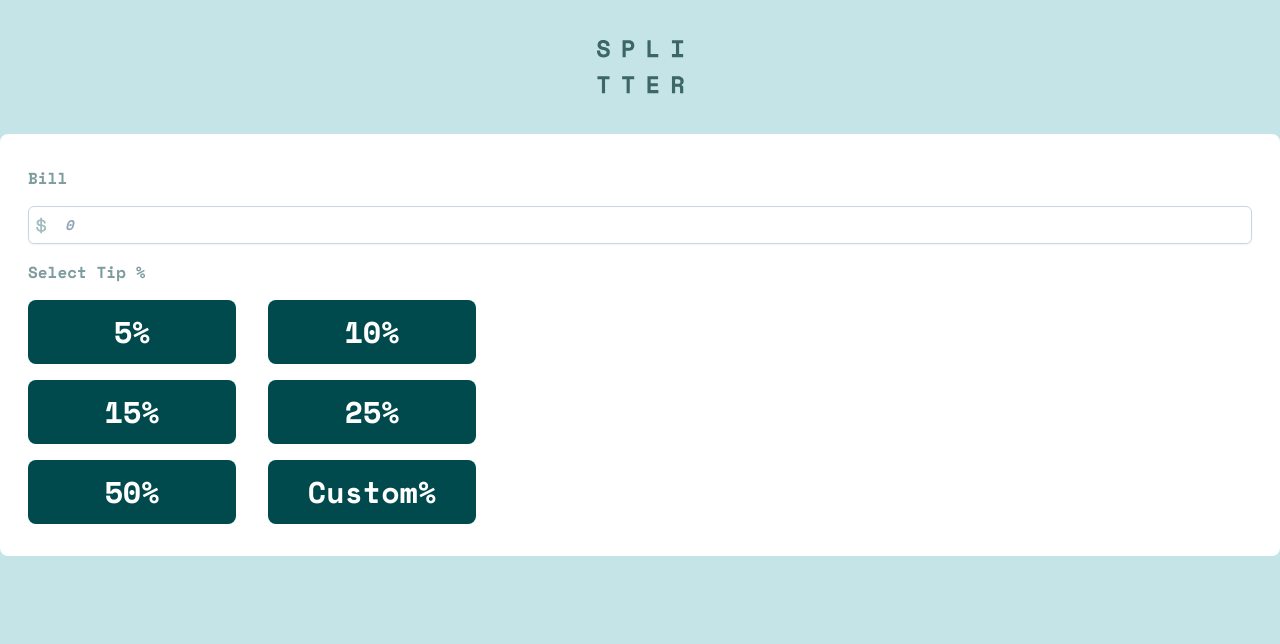
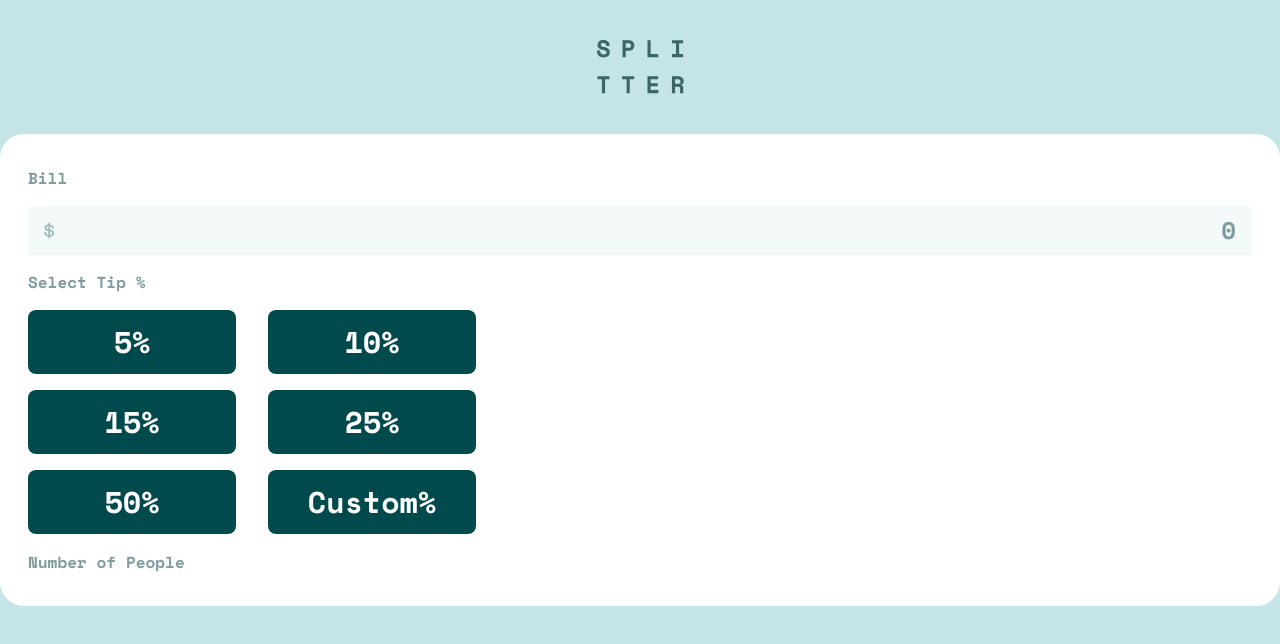
Before and after one commit to zayaanw/tip-calc, a React (Vite) app: page / in a window 1280 px wide. Shown: the top 644 px of the page. Built offline with nearby package versions, Linux system fonts and the light colour scheme.

Commit message:
fixed alignment on input + styling

```diff
--- a/src/App.jsx
+++ b/src/App.jsx
@@ -21,6 +21,7 @@ function App() {
             <TipButton percentage={50} />
             <TipButton percentage={"Custom"} />
           </div>
+          <h1 className="text-[#7f9c9f]">Number of People</h1>
         </Container>
       </div>
     </>
--- a/src/components/Bill.jsx
+++ b/src/components/Bill.jsx
@@ -1,15 +1,16 @@
 function Bill() {
   return (
-    <label className="relative block w-full">
+    <label className="relative w-full">
       <span className="sr-only">Total amount</span>
-      <span className="absolute inset-y-0 left-0 flex items-center pl-2">
+      <span className="absolute inset-y-0 left-2 flex items-center pl-2">
         <img src="src\assets\icon-dollar.svg"></img>
       </span>
       <input
-        className="block w-full rounded-md border border-slate-300 bg-white py-2 pl-9 pr-3 text-2xl shadow-sm placeholder:italic placeholder:text-slate-400 focus:border-sky-500 focus:outline-none focus:ring-1 focus:ring-sky-500 sm:text-sm"
+        className="block w-full rounded-md bg-[#f4fafa] py-2 pl-9  pr-4 text-2xl text-[#00494d] shadow-sm placeholder:text-[#7f9c9f] focus:border-sky-500 focus:outline-none focus:ring-1 focus:ring-sky-500"
         placeholder="0"
         type="number"
         name="total_bill"
+        dir="rtl"
       />
     </label>
   );
--- a/src/components/Container.jsx
+++ b/src/components/Container.jsx
@@ -1,6 +1,6 @@
 function Container({ children }) {
   return (
-    <div className=" relative mt-10 flex h-fit  flex-col items-start gap-4 rounded-lg border-4 border-white bg-white px-6 py-7 ">
+    <div className="relative mt-10 flex h-fit  flex-col items-start gap-4 rounded-3xl border-4 border-white bg-white px-6 py-7 ">
       {children}
     </div>
   );
--- a/src/components/TipButton.jsx
+++ b/src/components/TipButton.jsx
@@ -1,6 +1,6 @@
 function TipButton({ percentage }) {
   return (
-    <button className="h-16 w-52 rounded-lg  bg-[#00494d] p-2 text-3xl text-white hover:bg-[#26c0ab]">
+    <button className="h-16 w-52 rounded-lg bg-[#00494d] p-2 text-3xl text-white hover:bg-[#26c0ab] hover:text-[#00494d]">
       {percentage}%
     </button>
   );
```
